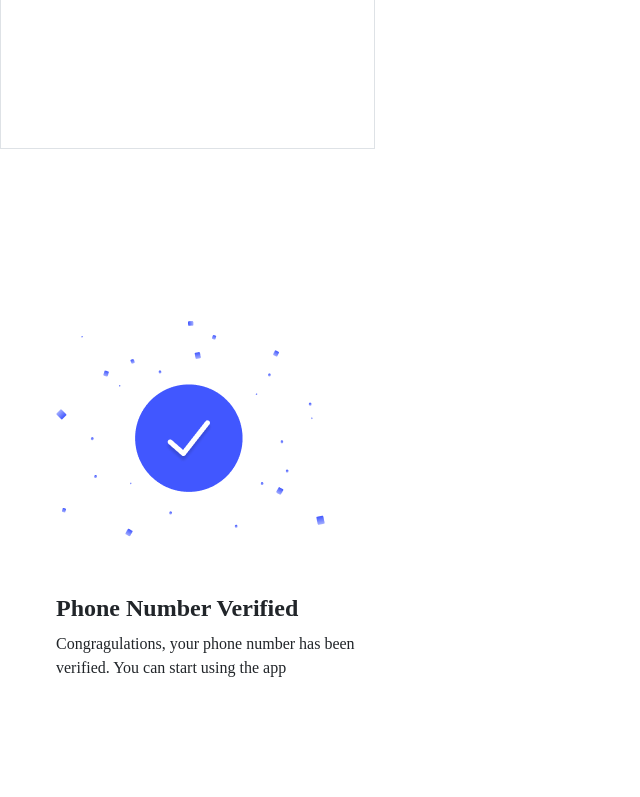
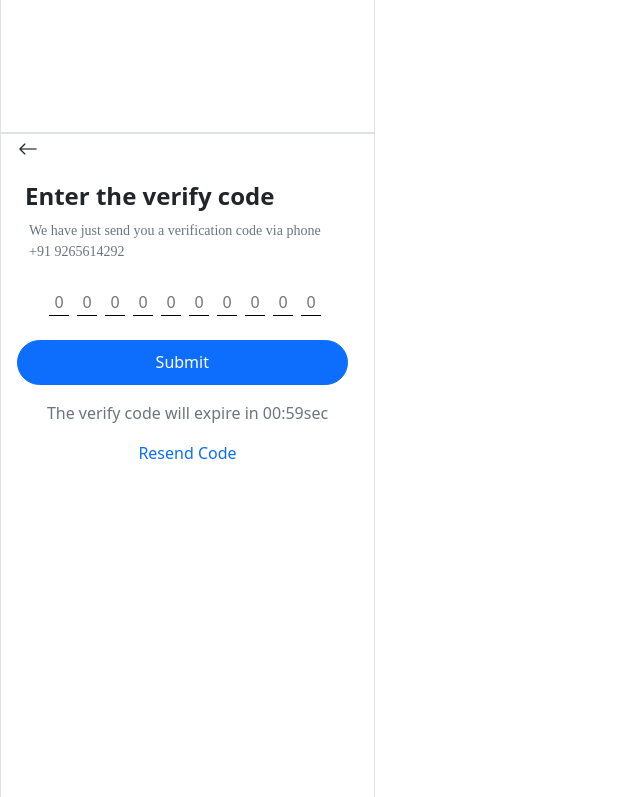
Before and after one commit to Vinaya432/Medical-store, a plain HTML site: page index.html in a window 1280 px wide. Shown: the part 2303-3100 px from the top of the page, without its empty margins (0-640 px from the left). Drawn offline with nearby package versions, Linux system fonts and the light colour scheme.

Commit message:
added verification page

```diff
--- a/index.html
+++ b/index.html
@@ -45,7 +45,7 @@
 
     <!-- section 3 login -->
     <section>
-        <div class="sec3 border position-relative mt-3">
+        <div class="sec3 border position-relative">
             <img class="position-absolute" src="./images/login/logo_info (1).png" alt="" style="top: 239px; left: 43px;">
 
             <div class="position-absolute" style="width: 255px; height: 48px; left: 43px; top:450px;">
@@ -58,9 +58,41 @@
         </div>
     </section>
 
+    <!-- section 3.1  verification-->
+    <section>
+        <div class="sec3_1 border">
+            <a href="" class="text-decoration-none text-dark"> <i class="bi bi-arrow-left " style="font-size: 20px; font-weight: bold; margin-left: 17px; margin-top: 15px;"></i></a>
+            <div class="mt-3 ms-4" style="width: 316.79px; height: 92.7px;">
+                <h5 class="fw-bold" style="font-size: 24px; line-height: 32px;">Enter the verify code</h5>
+                <p class="text-secondary ms-1" style="font-size: 14px; line-height: 21px; font-family: Overpass;">We have just send you a verification code via phone +91 9265614292 </p>
+            </div>
+
+            <form  class="digit-group d-flex ms-5 mt-3" data-group-name="digits" data-autosubmit="false" autocomplete="off">
+                <input type="text" id="digit-1" name="digit-1" data-next="digit-2" style="width: 20px; border: none; border-bottom: 1px solid;" class="me-2 text-center" placeholder="0">
+                <input type="text" id="digit-2" name="digit-2" data-next="digit-3" data-previous="digit-1" style="width: 20px; border: none; border-bottom: 1px solid;" class="me-2 text-center" placeholder="0"/>
+                <input type="text" id="digit-3" name="digit-3" data-next="digit-4" data-previous="digit-2" style="width: 20px; border: none; border-bottom: 1px solid;" class="me-2 text-center" placeholder="0"/>
+                <input type="text" id="digit-4" name="digit-4" data-next="digit-5" data-previous="digit-3" style="width: 20px; border: none; border-bottom: 1px solid;" class="me-2 text-center" placeholder="0"/>
+                <input type="text" id="digit-5" name="digit-5" data-next="digit-6" data-previous="digit-4" style="width: 20px; border: none; border-bottom: 1px solid;" class="me-2 text-center" placeholder="0"/>
+                <input type="text" id="digit-6" name="digit-6"  data-previous="digit-5" style="width: 20px;  border: none; border-bottom: 1px solid;" class="me-2 text-center" placeholder="0"/>
+                <input type="text" id="digit-7" name="digit-7" data-next="digit-8" style="width: 20px; border: none; border-bottom: 1px solid;" class="me-2 text-center" placeholder="0"/>
+                <input type="text" id="digit-8" name="digit-8" data-next="digit-9"  data-previous="digit-7" style="width: 20px; border: none; border-bottom: 1px solid;" class="me-2 text-center" placeholder="0"/>
+                <input type="text" id="digit-9" name="digit-9" data-next="digit-10"  data-previous="digit-8" style="width: 20px; border: none; border-bottom: 1px solid;" class="me-2 text-center" placeholder="0"/>
+                <input type="text" id="digit-10" name="digit-10" data-previous="digit-9" style="width: 20px; border: none; border-bottom: 1px solid;" class="me-2 text-center" placeholder="0"/>
+            </form>
+
+            <button type="submit" class= "btn btn-primary rounded-pill mt-4 ms-3" style="width: 330.6px; height: 45px;">Submit</button>
+
+           <div class="text-center mt-3">
+                <p class="text-secondary fs-6">The verify code will expire in 00:59sec</p>
+                <a class="text-decoration-none" href=""><p>Resend Code</p></a>
+
+           </div>
+        </div>
+    </section>
+
     <!--section 4 login sucess -->
     <section>
-        <div class="sec4  position-relative">
+        <div class="sec4 border  position-relative">
             <img class="position-absolute" src="./images/login/login_sucess_image.png" alt="" style="top:172px; left:56px;">
 
             <div class="position-absolute" style="top: 443px; left:56px;">
@@ -74,7 +106,7 @@
 
     <!-- section 5 home -->
     <section >
-        <div class="border position-relative bg-primary bg-opacity-10 mt-3" style="width: 375px; height: 1162px;">
+        <div class="border position-relative bg-primary bg-opacity-10" style="width: 375px; height: 1162px;">
             <div class="w-100 bg-primary" style="height: 213px; border-bottom-left-radius: 20px; border-bottom-right-radius: 20px;" >
             </div>
             <div class="d-flex  position-absolute" style="top: 30px; right: 20px;">
@@ -187,7 +219,7 @@
     </section>
 
     <!-- section 5  category list-->
-    <section class="mt-3">
+    <section >
         <div class="border " style="width: 405px; height: 1046px; ">
             <i class="bi bi-arrow-left " style="font-size: 20px; font-weight: bold; margin-left: 17px; margin-top: 15px;"></i><span class="fw-bold" style="font-size: 16px; margin-left: 22px;">Diabetes Care</span>
             <p class="fw-semibold" style="font-size: 16px; margin-top: 25px; margin-left: 17px;">Categories</p>
--- a/styles.css
+++ b/styles.css
@@ -22,7 +22,7 @@
     top:6px;
 }
 
-.splash,.sec2,.sec3,.sec4,.sec7,.sec8,.sec9{
+.splash,.sec2,.sec3,.sec3_1,.sec4,.sec7,.sec8,.sec9{
     width: var(--widths);
     height: var(--heights);
 }
```
